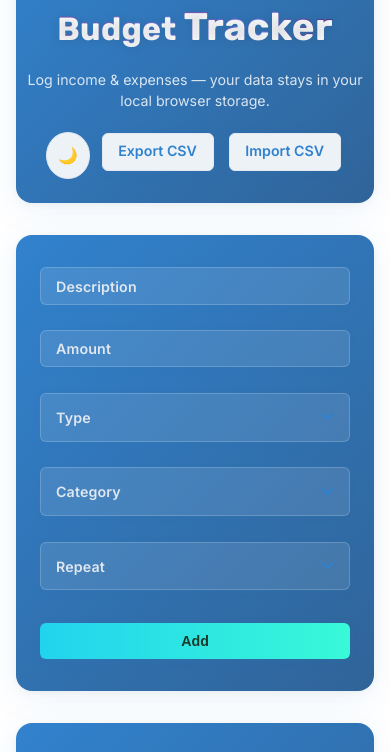
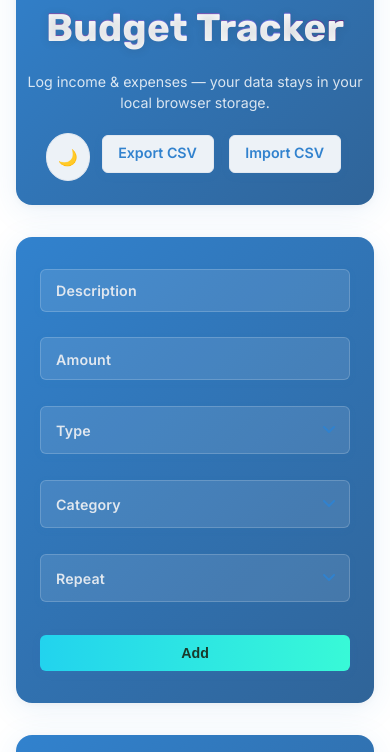
Before and after one commit to alvingoeson/budget-tracker, a website: page index.html in a window 390 px wide. Shown: the part 107-859 px from the top of the page. Drawn offline with nearby package versions, Linux system fonts and the light colour scheme.

Commit message:
current as of 7/19/25

```diff
--- a/style.css
+++ b/style.css
@@ -178,6 +178,8 @@ header h1, .gradient-text {
     0 1px 0px #fff;
   filter: none;
   display: inline-block;
+  line-height: 1.15;
+  letter-spacing: 0.005em;
 }
 
 header p {
@@ -248,9 +250,7 @@ header p {
     box-sizing: border-box;
     display: inline-block;
   }
-  header h1 {
-    font-size: 2rem;
-  }
+
   header p {
     font-size: var(--fs-sm);
   }
@@ -373,11 +373,12 @@ form{
 }
 
 .field input::placeholder {
-  color: transparent;          /* nothing on load */
+  color: transparent;
   transition: color .15s ease;
+  display: none;
 }
 .field input:focus::placeholder {
-  color: var(--text-3);        /* faint hint _while focused_ */
+  color: var(--text-3);
 }
 
 .field small.error{display:block;margin-top:var(--sp-1);font-size:var(--fs-xs);color:var(--danger);}/* error msg */
@@ -1054,3 +1055,46 @@ body.dark-mode .filter-section select option:checked {
 
 .filter-container .filter-section       { display: none; }
 .filter-container.open .filter-section  { display: grid; }
+
+@media (max-width:600px){
+  /* one-column grid */
+  .filter-section{
+    grid-template-columns:1fr;
+    gap: var(--sp-3) !important;       /* tighter vertical rhythm */
+  }
+
+  /* make every field full-width */
+  .filter-field,
+  .filter-field.filter-range,
+  .filter-field.filter-search,
+  .filter-clear{
+    grid-column:1 / -1;                /* span entire grid */
+    width:100%;
+  }
+
+  /* align the Clear button visually with inputs */
+  .filter-clear{
+    text-align:center;
+    margin-top:var(--sp-1);
+  }
+
+  .field input,
+  .field select {
+    font-size: 16px !important;
+  }
+}
+
+.field input:focus + label,
+.field input:not(:placeholder-shown) + label,
+.field select:focus + label,
+.field select:not(:invalid) + label {
+  top: -1rem;
+  left: .5rem;
+  font-size: var(--fs-xs);
+  color: rgb(232, 249, 0);
+}
+
+.field input::placeholder {
+  color: transparent;
+  display: none;
+}
```
